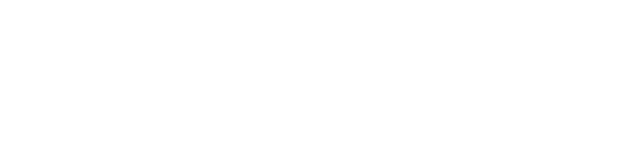
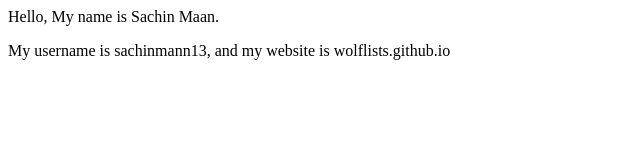
Before and after one commit to Sachinmann13/WolfLifts.github.io, a plain HTML site: page index.html in a window 1280 px wide. Shown: the whole page, without its empty margins (0-640 px from the left). Drawn offline with Linux system fonts and the light colour scheme.

Commit message:
Update index.html

```diff
--- a/index.html
+++ b/index.html
@@ -1,2 +1,10 @@
 <!DOCTYPE html>
 <html>
+  <head>
+    <title>Sachin Maan</title>
+  </head>
+  <body>
+    Hello, My name is Sachin Maan.
+    <p>My username is sachinmann13, and my website is wolflists.github.io</p>
+  </body>
+</html>
```
